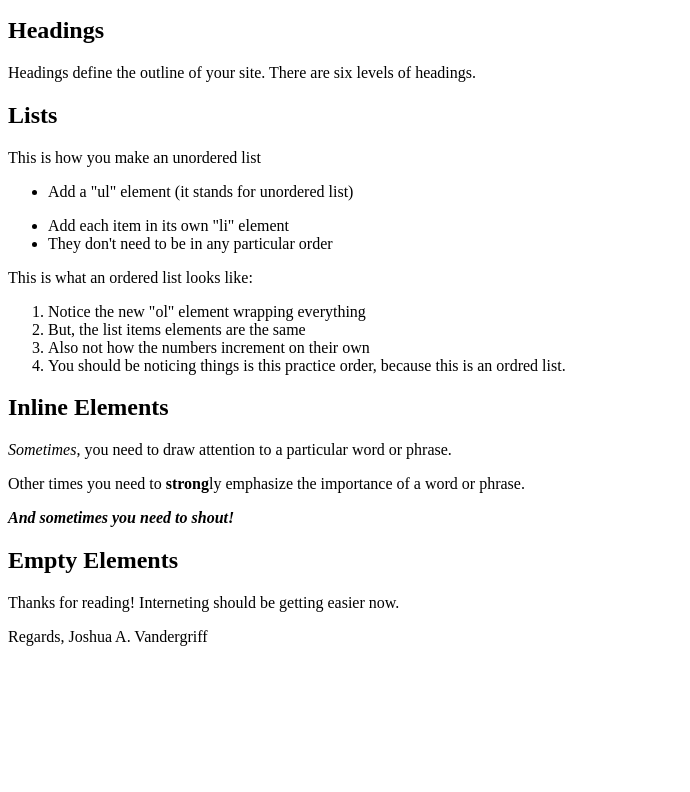
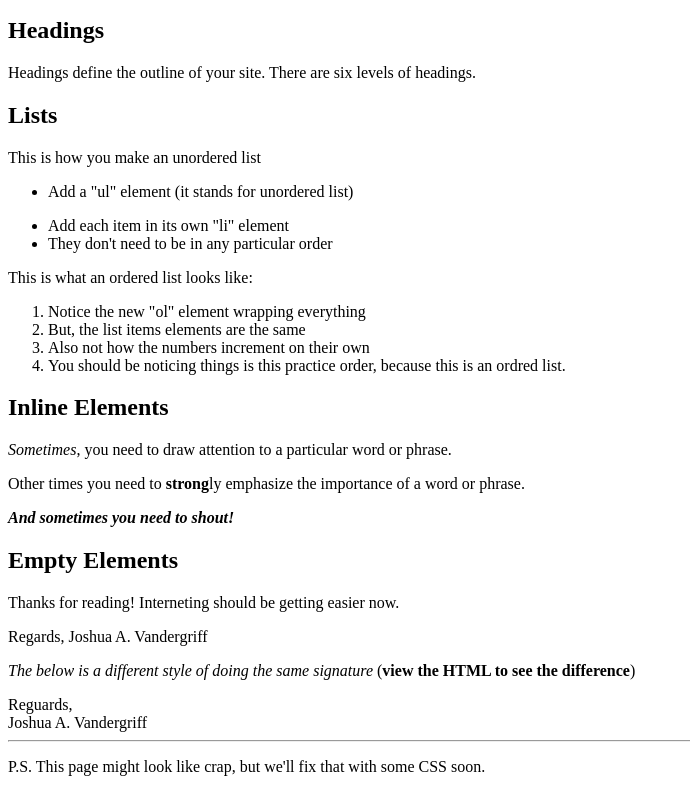
Before and after one commit to twilday09/HTML5-Semantic-Practice, a plain HTML site: page index.html in a window 1280 px wide. Shown: the part 101-893 px from the top of the page, without its empty margins (0-690 px from the left). Before the commit the page ends 800 px from the top, so only its background shows below. Drawn offline with Linux system fonts and the light colour scheme.

Commit message:
Completed the HTML5 basic structure tutorial.

```diff
--- a/index.html
+++ b/index.html
@@ -39,5 +39,15 @@
 
     <p>Regards,
       Joshua A. Vandergriff</p>
+
+    <p><i>The below is a different style of doing the same signature</i> (<strong>view the HTML to see the difference</strong>)</p>
+
+    Reguards, <br/>
+    Joshua A. Vandergriff
+
+    <hr/>
+
+    <p>P.S. This page might look like crap, but we'll fix that with some CSS soon.</p>
+
   </body>
 </html>
```
